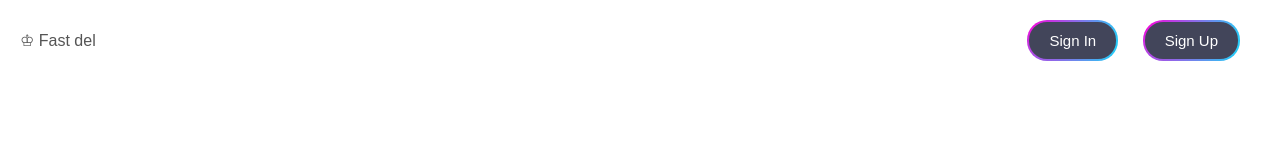
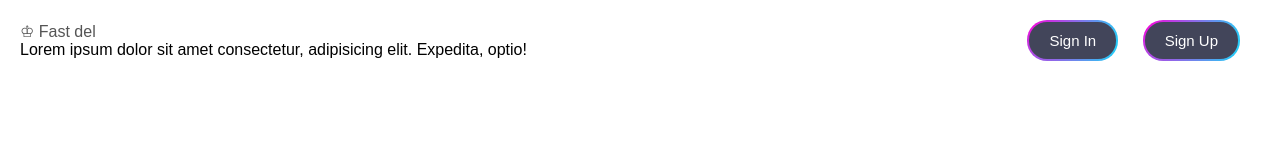
Before and after one commit to sonumandal212/Food-delivery, a plain HTML site: page index.html in a window 1280 px wide. Drawn offline with Linux system fonts and the light colour scheme.

Commit message:
Update index.html

```diff
--- a/index.html
+++ b/index.html
@@ -11,6 +11,7 @@
     <div class="navbar">
         <div class="logo">
             <a href="">&#9812; Fast del</a>
+            <p>Lorem ipsum dolor sit amet consectetur, adipisicing elit. Expedita, optio!</p>
         </div>
         <nav>
             <ul id="MenuItems">
```
